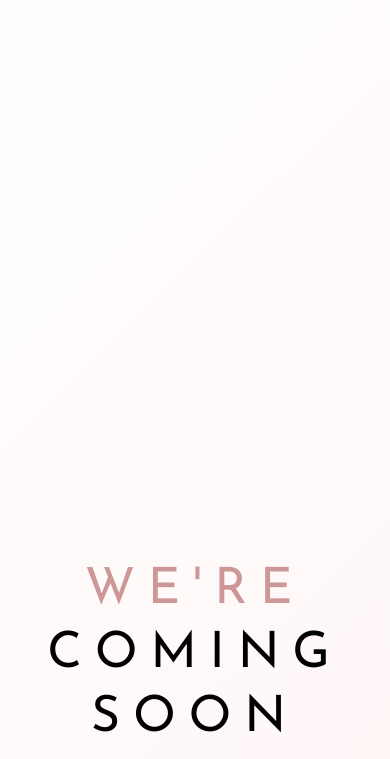
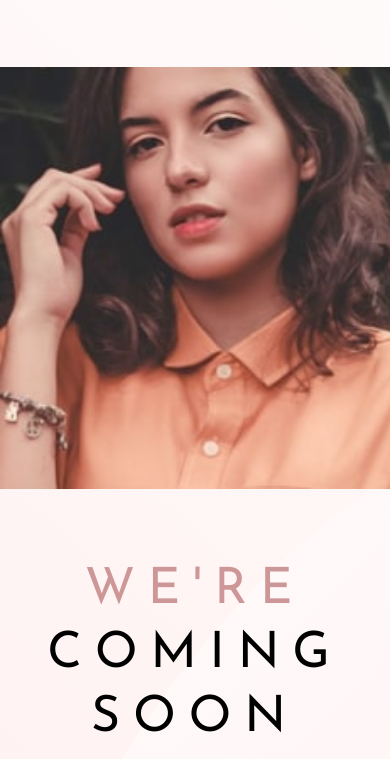
Before and after one commit to bouchraakl/Base-Apparel-coming-soon-page, a plain HTML site: page index.html in a window 390 px wide. Shown: the part 85-844 px from the top of the page. Drawn offline with Linux system fonts and the light colour scheme; the site is published under a folder, as on GitHub Pages, so addresses that start at the root find nothing.

Commit message:
path correction

```diff
--- a/css/style.css
+++ b/css/style.css
@@ -34,7 +34,7 @@
 }
 
 .container .content {
-  background: url("/images/bg-pattern-desktop.svg"),
+  background: url("../images/bg-pattern-desktop.svg"),
     linear-gradient(135deg, hsl(0, 0%, 100%), hsl(0, 100%, 98%));
   background-size: cover;
   display: flex;
@@ -129,7 +129,7 @@
 }
 
 .container .image .img {
-  background-image: url("/images/hero-desktop.jpg");
+  background-image: url("../images/hero-desktop.jpg");
   background-repeat: no-repeat;
   background-size: cover;
   height: 100%;
@@ -158,7 +158,7 @@
     align-items: center;
   }
   .container .content .imgResp {
-    background-image: url("/images/hero-mobile.jpg");
+    background-image: url("../images/hero-mobile.jpg");
   background-repeat: no-repeat;
   background-size: cover;
  height: 50vh;
```
